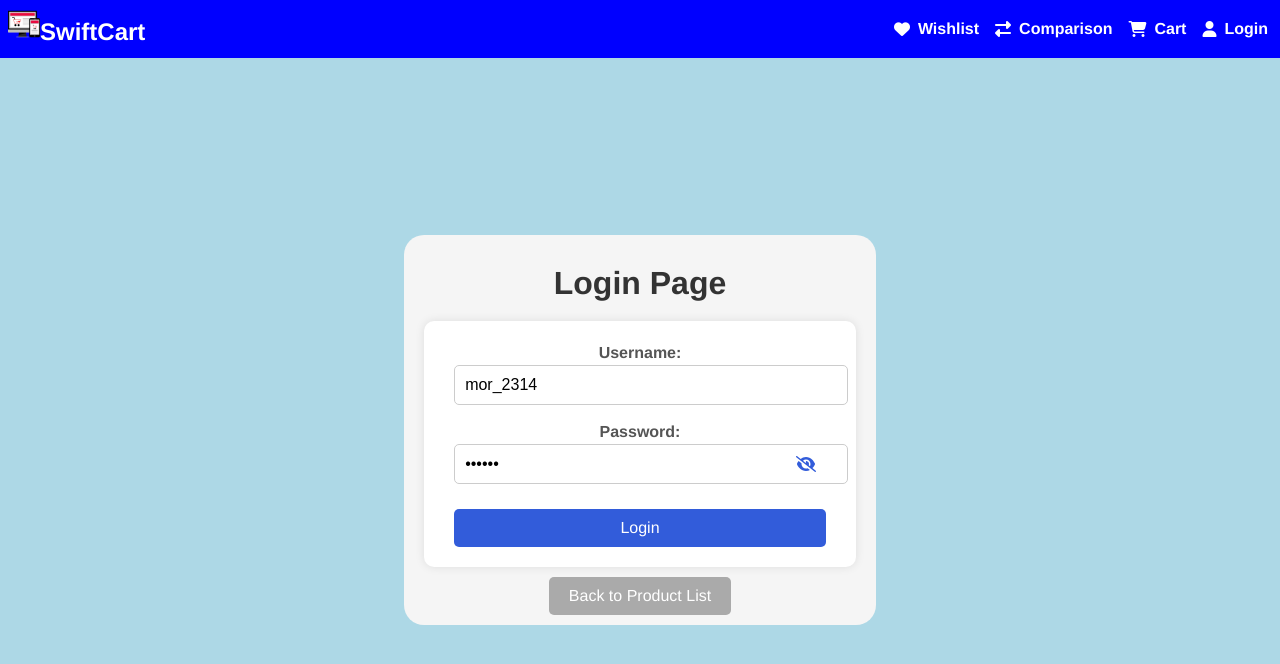
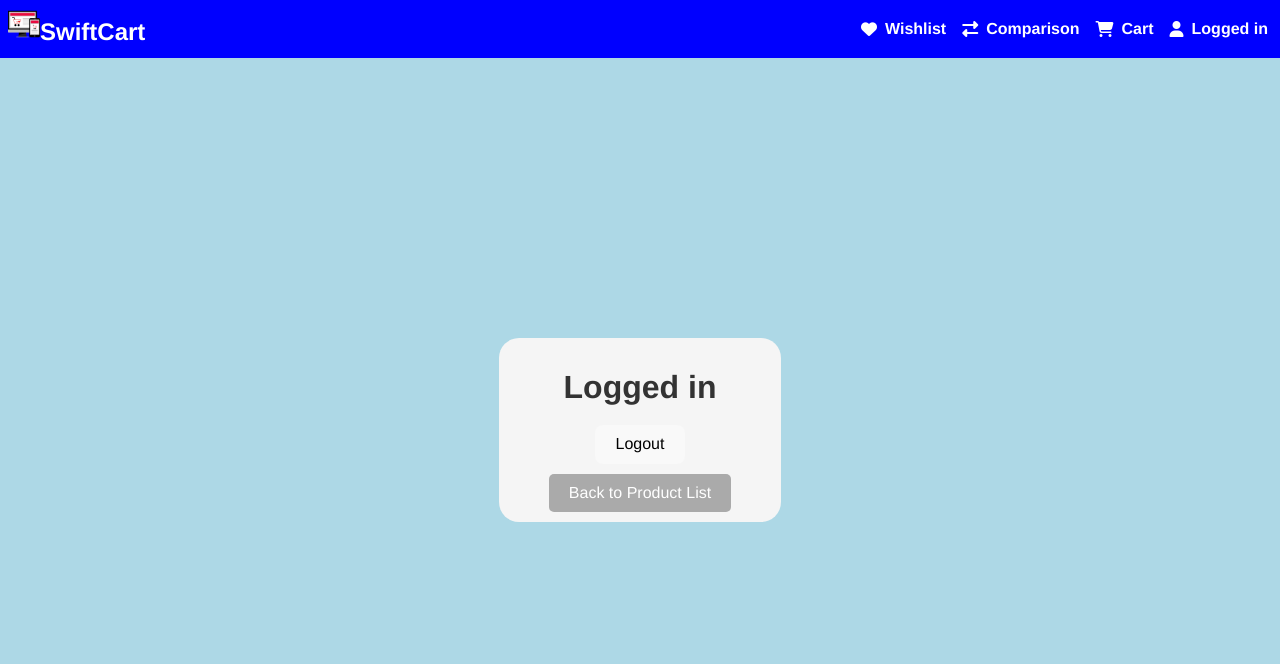
Before and after one commit to IkanyengAdams/JSF-Portfolio_Piece_IKAADA488_BCL2407_GroupB_Ikanyeng-Adams_JSF04, a Vue app: page /login in a window 1280 px wide. Shown: the top 664 px of the page. Built offline with nearby package versions, Linux system fonts and the light colour scheme; sample sign-in values are in the browser's storage.

Commit message:
Updated Login and Navbar components to handle login/logout functionality and display login status

```diff
--- a/src/components/Login.vue
+++ b/src/components/Login.vue
@@ -1,7 +1,7 @@
 <template>
   <div class="login-container">
-    <h1>Login Page</h1>
-    <form @submit.prevent="login">
+    <h1>{{ isLoggedIn ? 'Logged in' : 'Login Page' }}</h1>
+    <form v-if="!isLoggedIn" @submit.prevent="login">
       <div class="form-group">
         <label for="username">Username:</label>
         <input type="text" v-model="username" id="username" required />
@@ -24,6 +24,7 @@
       </div>
       <button type="submit" class="login-button">Login</button>
     </form>
+    <button v-if="isLoggedIn" @click="logout" class="logout-button">Logout</button>
     <button @click="goToProductList" class="back-button">Back to Product List</button>
   </div>
 </template>
@@ -34,9 +35,10 @@ import axiosAuth from '../axiosAuth';
 export default {
   data() {
     return {
-      username: 'mor_2314',
-      password: '83r5^_',
+      username: '',
+      password: '',
       passwordVisible: false,
+      isLoggedIn: !!localStorage.getItem('token'),  // Check if the user is logged in
     };
   },
   computed: {
@@ -56,14 +58,19 @@ export default {
         });
         const token = response.data.token;
         localStorage.setItem('token', token);
+        this.isLoggedIn = true;
         alert('Login successful!');
-
-        const redirect = this.$route.query.redirect || '/';
-        this.$router.push(redirect);
+        this.$router.push('/');
       } catch (error) {
         console.error('Login failed:', error);
         alert('Login failed. Please check your credentials.');
       }
+    },
+    logout() {
+      localStorage.removeItem('token');
+      this.isLoggedIn = false;
+      alert('Logged out successfully!');
+      this.$router.push('/');
     },
     goToProductList() {
       this.$router.push('/');
@@ -71,6 +78,7 @@ export default {
   }
 };
 </script>
+
 
 <style scoped>
 .login-container {
--- a/src/components/Navbar.vue
+++ b/src/components/Navbar.vue
@@ -1,3 +1,5 @@
+
+Copy code
 <template>
   <header>
     <nav class="navbar">
@@ -18,9 +20,9 @@
           <i class="fas fa-shopping-cart"></i>
           <strong>Cart</strong>
         </span>
-        <span class="navbar-item" @click="goToLogin">
+        <span class="navbar-item" @click="handleLoginClick">
           <i class="fas fa-user"></i>
-          <strong>Login</strong>
+          <strong>{{ isLoggedIn ? 'Logged in' : 'Login' }}</strong>
         </span>
       </div>
       <button class="btn-toggle menu-icon" @click="toggleSidebar">
@@ -42,9 +44,9 @@
           <i class="fas fa-shopping-cart"></i>
           <strong>Cart</strong>
         </span>
-        <span class="sidebar-item" @click="goToLoginAndClose">
+        <span class="sidebar-item" @click="handleLoginClick">
           <i class="fas fa-user"></i>
-          <strong>Login</strong>
+          <strong>{{ isLoggedIn ? 'Logged in' : 'Login' }}</strong>
         </span>
       </div>
     </div>
@@ -57,9 +59,11 @@ export default {
     return {
       openSidebar: false,
       isMobile: window.innerWidth <= 768,
+      isLoggedIn: !!localStorage.getItem('token'),  // Check if the user is logged in
     };
   },
   methods: {
+
     /**
      * Toggles the visibility of the sidebar.
      * @function toggleSidebar
@@ -102,11 +106,15 @@ export default {
     },
 
     /**
-     * Navigates to the login page.
-     * @function goToLogin
+     * Handles login click based on login status.
+     * @function handleLoginClick
      */
-    goToLogin() {
-      this.$router.push('/login');
+    handleLoginClick() {
+      if (this.isLoggedIn) {
+        this.$router.push('/login');  // Redirect to login page where they can log out
+      } else {
+        this.$router.push('/login');  // Redirect to login page
+      }
     },
 
     /**
@@ -137,15 +145,6 @@ export default {
     },
 
     /**
-     * Navigates to the login page and closes the sidebar.
-     * @function goToLoginAndClose
-     */
-    goToLoginAndClose() {
-      this.goToLogin();
-      this.closeSidebar();
-    },
-
-    /**
      * Closes the sidebar.
      * @function closeSidebar
      */
@@ -169,9 +168,15 @@ export default {
   },
   beforeDestroy() {
     window.removeEventListener('resize', this.handleResize);
+  },
+  watch: {
+    '$route'() {
+      this.isLoggedIn = !!localStorage.getItem('token');  // Update login status on route change
+    }
   }
 };
 </script>
+
 
 <style scoped>
 .navbar {
@@ -274,4 +279,18 @@ export default {
     display: none;
   }
 }
+
+.logout-button {
+  background-color: red;
+  color: white;
+  border: none;
+  padding: 5px 10px;
+  margin-left: 10px;
+  border-radius: 5px;
+  cursor: pointer;
+}
+
+.logout-button:hover {
+  background-color: darkred;
+}
 </style>
```
